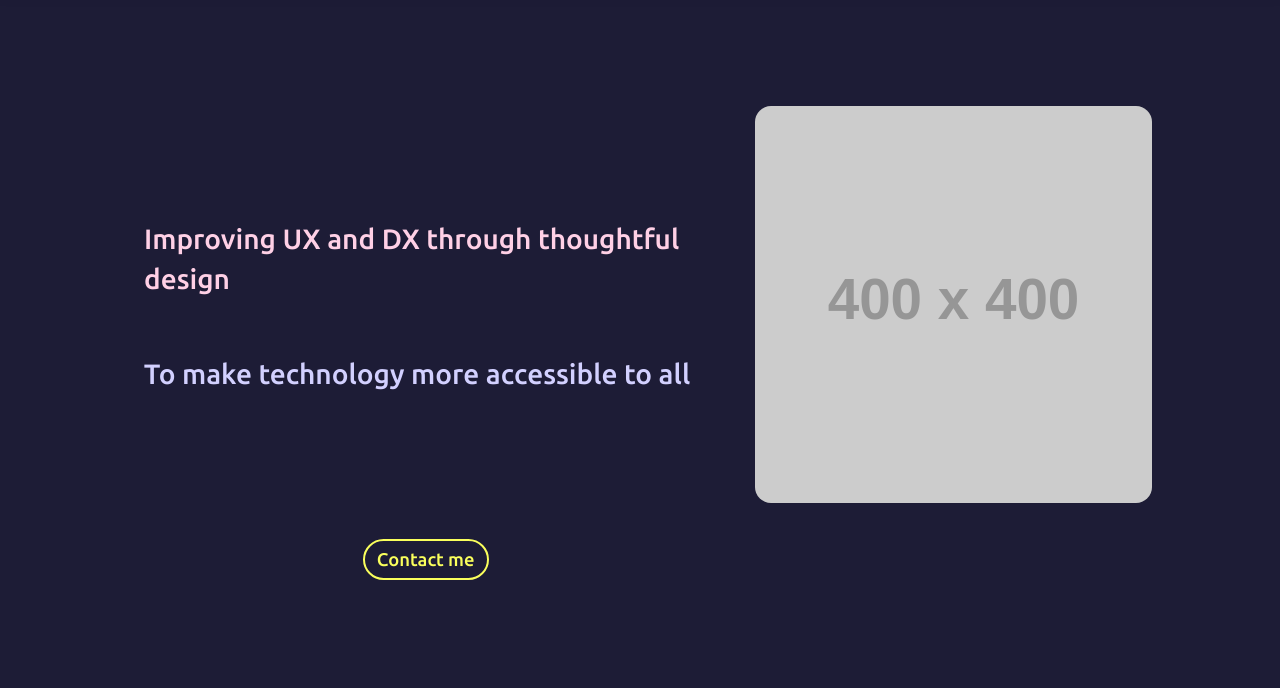
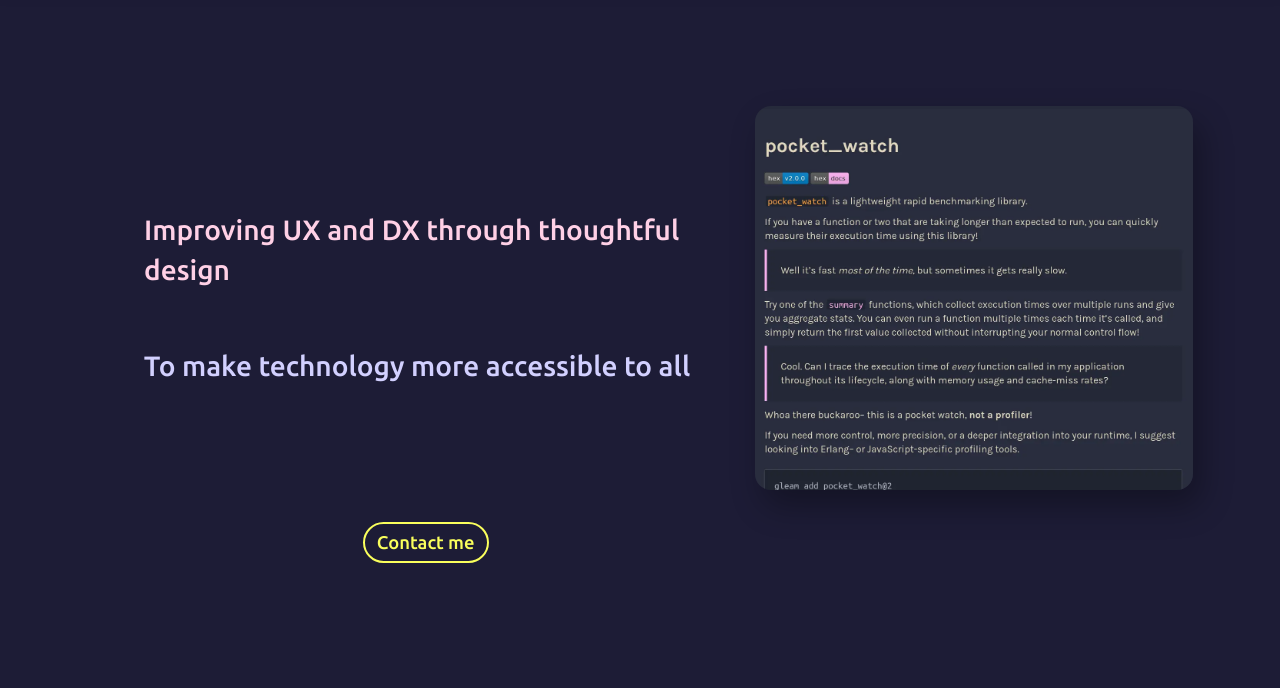
Before and after one commit to SaphiraKai/SaphiraKai.github.io, a plain HTML site: page website/assets/index.html in a window 1280 px wide. Shown: the part 86-774 px from the top of the page. Drawn offline with Linux system fonts and the light colour scheme; placeholder pictures from the web are drawn by us.

Commit message:
add hero image carousel

```diff
--- a/website/assets/index.html
+++ b/website/assets/index.html
@@ -38,7 +38,10 @@
         <h2 id="vision">To make technology more accessible to all</h2>
       </div>
       <aside>
-        <img src="https://placehold.co/400/D2D0FF/1D1C36?text=Hero+image" alt="Hero image">
+        <img src="./hero1.webp" alt="Hero image" style="animation-delay: 0s">
+        <img src="./hero2.webp" alt="Hero image" style="animation-delay: 6s">
+        <img src="./hero3.webp" alt="Hero image" style="animation-delay: 12s">
+        <img src="./hero4.webp" alt="Hero image" style="animation-delay: 18s">
       </aside>
       <a class="button" href="#contact">Contact me</a>
     </div>
--- a/website/assets/styles.css
+++ b/website/assets/styles.css
@@ -163,11 +163,26 @@
 }
 
 #hero aside {
+  display: flex;
+  width: 100%;
+  height: 24rem;
+  position: relative;
   order: -1;
 }
 
 #hero aside img {
+  max-height: unset;
+  max-width: unset;
+  top: 0;
+  left: 0;
+  right: 0;
+  bottom: 0;
+  margin: auto;
+  height: 100%;
+  position: absolute;
   border-radius: 1rem;
+  animation: carousel ease 24s both infinite;
+  box-shadow: 0.5rem 1rem 2rem #00000050;
 }
 
 #mission, #vision {
@@ -295,6 +310,26 @@
   100% { transform: translateY(0); opacity: 1; }
 }
 
+@keyframes carousel {
+  0% {
+    z-index: 1;
+    transform: translateY(-2rem);
+    opacity: 0;
+  }
+  3%, 22% {
+    transform: translateY(0);
+    opacity: 1;
+  }
+  25%, 30% {
+    z-index: 0;
+    transform: translateY(2rem);
+    opacity: 0;
+  }
+  100% {
+    opacity: 0;
+  }
+}
+
 @media (min-width: 768px) {
   html {
     scroll-padding-top: 6rem;
@@ -318,6 +353,10 @@
 
   #hero aside {
     order: 0;
+  }
+
+  #hero aside img {
+    height: 100%;
   }
 
   main section {
```
Also changed, not shown: hero1.webp (added), hero2.webp (added), hero3.webp (added), hero4.webp (added), website/assets/hero1.webp (added), website/assets/hero2.webp (added), website/assets/hero3.webp (added), website/assets/hero4.webp (added).
